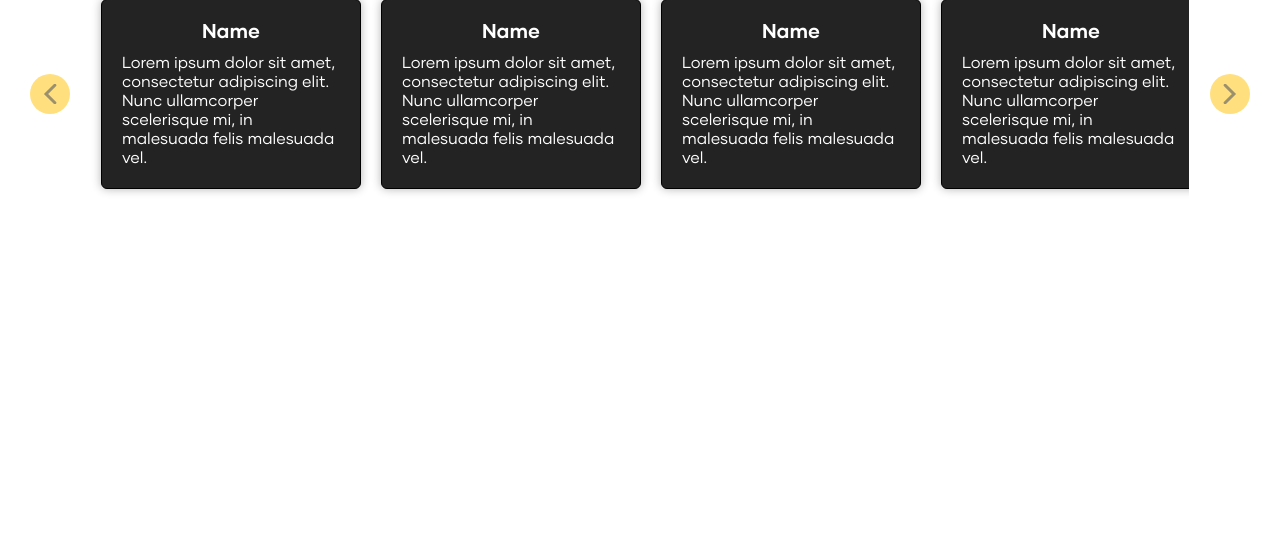
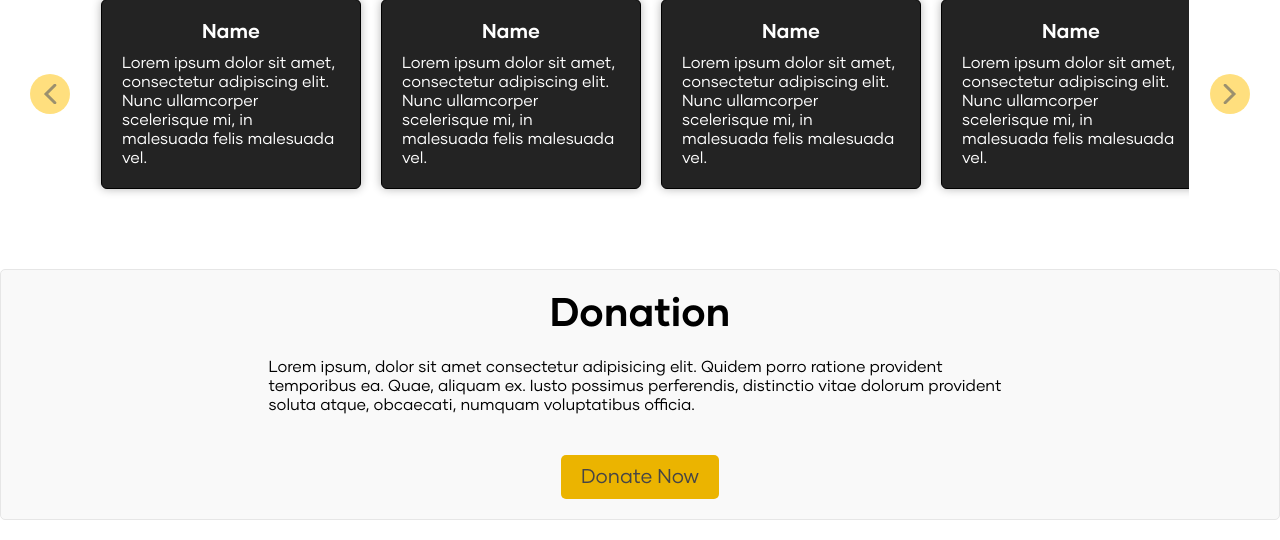
Before and after one commit to TartejBrothers/Prem-Mandir-Sansthan, a Django app: page / in a window 1280 px wide. Shown: the part 2680-3220 px from the top of the page. Before the commit the page ends 2873 px from the top, so only its background shows below. Run offline with Django 5.2, Linux system fonts and the light colour scheme.

Commit message:
Added: Donation

```diff
--- /dev/null
+++ b/static/css/home/forms.css
@@ -0,0 +1,40 @@
+.donation {
+  margin-top: 20px;
+  margin-bottom: 20px;
+  padding: 20px;
+  border: 1px solid #e6e6e6;
+  border-radius: 5px;
+  background-color: #f9f9f9;
+}
+.donation h1 {
+  font-family: "Gilmer-Bold";
+  font-size: 40px;
+  margin-bottom: 20px;
+  text-align: center;
+}
+
+.donation p {
+  width: 60%;
+}
+.donation button {
+  background-color: #ebb400;
+  color: #464545;
+  border: none;
+  padding: 10px 20px;
+  border-radius: 5px;
+  font-size: 20px;
+  cursor: pointer;
+  margin-top: 20px;
+}
+.donationright {
+  display: flex;
+  justify-content: center;
+  gap: 20px;
+  margin-top: 20px;
+}
+.donationleft {
+  display: flex;
+  flex-direction: column;
+  justify-content: center;
+  align-items: center;
+}
--- a/templates/index.html
+++ b/templates/index.html
@@ -10,6 +10,7 @@
     <link rel="stylesheet" href="{% static 'css/home/about.css' %}" />
     <link rel="stylesheet" href="{% static 'css/home/featured.css' %}" />
     <link rel="stylesheet" href="{% static 'css/home/testimonial.css' %}" />
+    <link rel="stylesheet" href="{% static 'css/home/forms.css' %}" />
   </head>
   <body>
     <div>
@@ -228,6 +229,20 @@
           </div>
         </div>
       </div>
+      <div class="donation">
+        <div class="donationleft">
+          <h1>Donation</h1>
+          <p>
+            Lorem ipsum, dolor sit amet consectetur adipisicing elit. Quidem
+            porro ratione provident temporibus ea. Quae, aliquam ex. Iusto
+            possimus perferendis, distinctio vitae dolorum provident soluta
+            atque, obcaecati, numquam voluptatibus officia.
+          </p>
+        </div>
+        <div class="donationright">
+          <button>Donate Now</button>
+        </div>
+      </div>
     </div>
     <script src="{% static 'js/home.js' %}"></script>
   </body>
```
